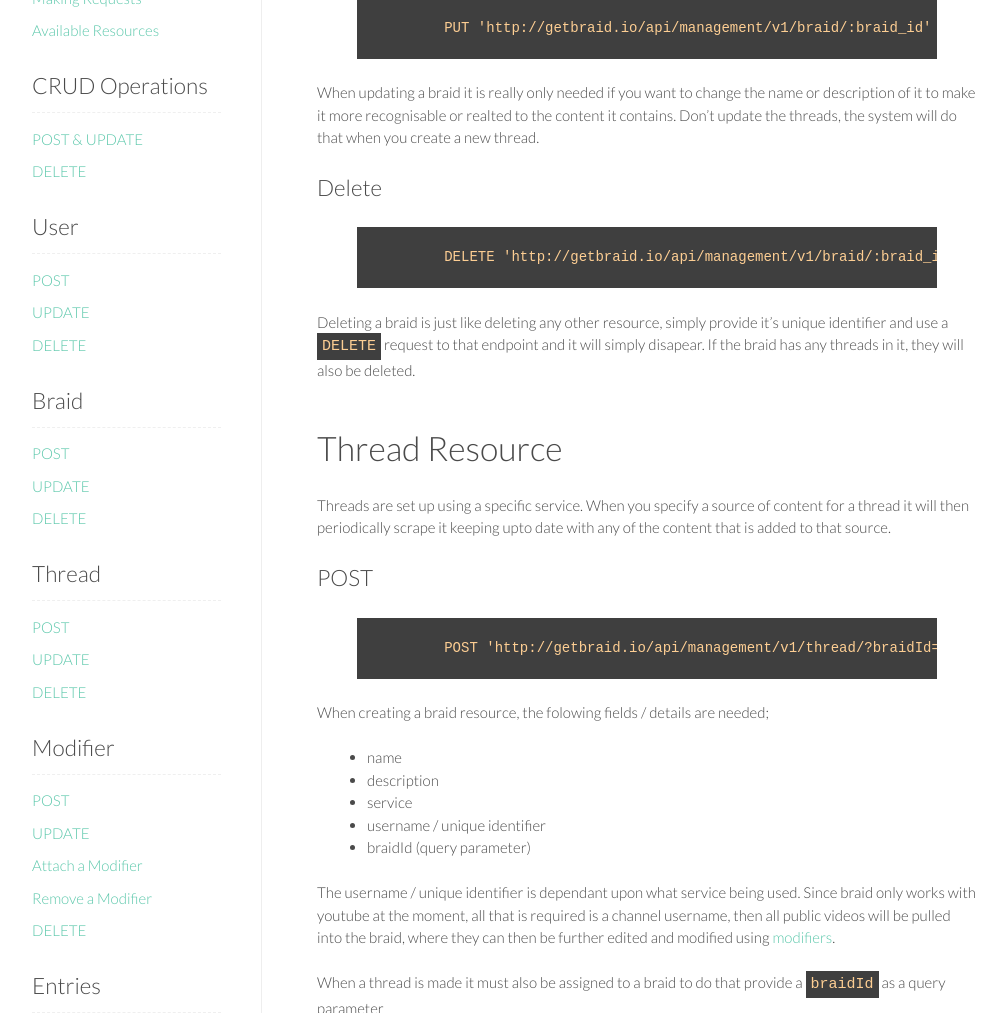
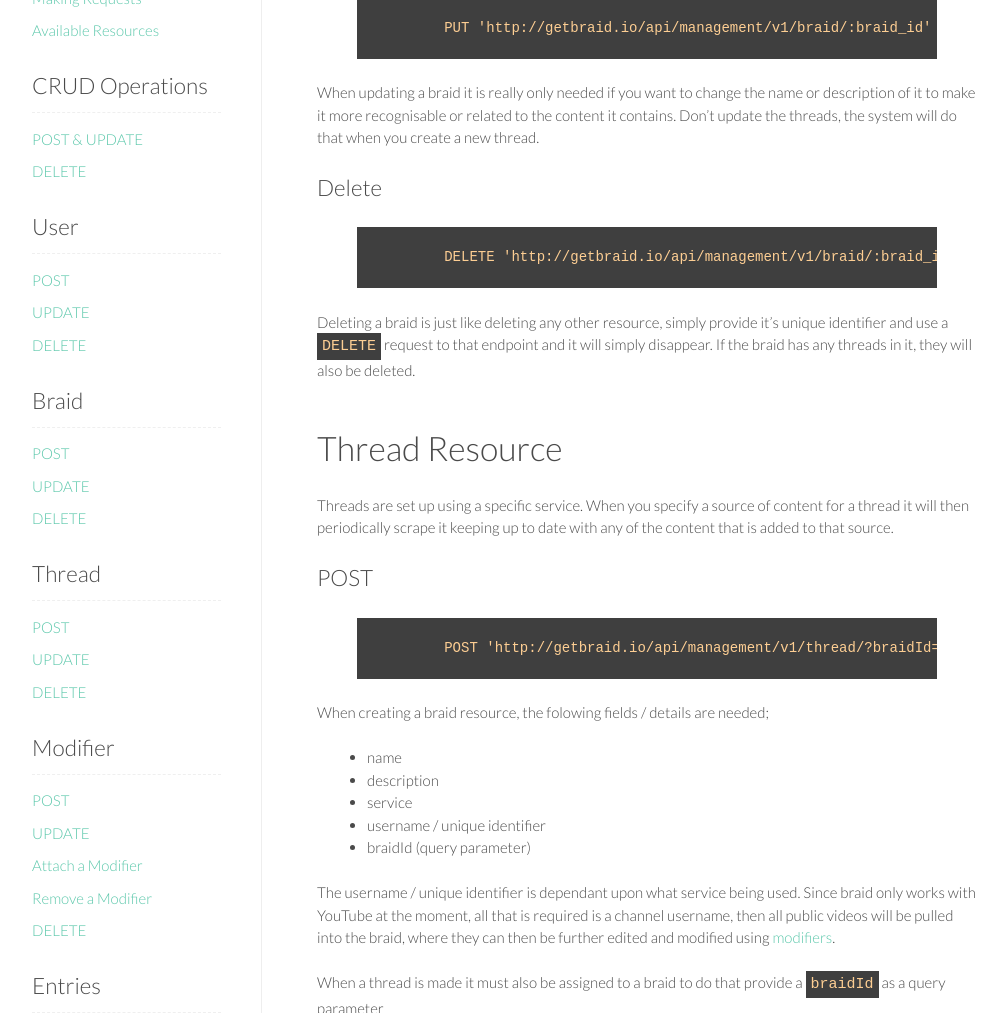
Before and after one commit to birdyboy18/braid-docs, a Jekyll site: the page built from src/management-api.md, in a window 1280 px wide and 1400 px high, scrolled down 5632 px. Shown: the part 177-1190 px from the top of the window, without its empty margins (118-1124 px from the left). Built offline with Jekyll 4.4.1, drawn with Linux system fonts in a browser that asks for light colours; nearby versions of some CDN libraries; some of the changed text lies outside the part shown.

Commit message:
updated content and config

```diff
--- a/src/_config.yml
+++ b/src/_config.yml
@@ -1,12 +1,12 @@
 # Site settings
-title: Your awesome title
-email: your-email@domain.com
+title: Braid.io Documentation
+email: paulbird1993@gmail.com
 description: > # this means to ignore newlines until "baseurl:"
   Write an awesome description for your new site here. You can edit this
   line in _config.yml. It will appear in your document head meta (for
   Google search results) and in your feed.xml site description.
-baseurl: "" # the subpath of your site, e.g. /blog/
-url: "http://yourdomain.com" # the base hostname & protocol for your site
+baseurl: "/docs/" # the subpath of your site, e.g. /blog/
+url: "http://getbraid.io" # the base hostname & protocol for your site
 twitter_username: jekyllrb
 github_username:  jekyll
 
--- a/src/_includes/head.html
+++ b/src/_includes/head.html
@@ -6,7 +6,7 @@
   <title>{% if page.title %}{{ page.title }}{% else %}{{ site.title }}{% endif %}</title>
   <meta name="description" content="{% if page.excerpt %}{{ page.excerpt | strip_html | strip_newlines | truncate: 160 }}{% else %}{{ site.description }}{% endif %}">
 
-  <link rel="stylesheet" href="{{ "/css/style.css" | prepend: site.baseurl }}">
+  <link rel="stylesheet" href="{{ "css/style.css" | prepend: site.baseurl }}">
   <link rel="canonical" href="{{ page.url | replace:'index.html','' | prepend: site.baseurl | prepend: site.url }}">
   <link rel="alternate" type="application/rss+xml" title="{{ site.title }}" href="{{ "/feed.xml" | prepend: site.baseurl | prepend: site.url }}" />
 </head>
--- a/src/_includes/header.html
+++ b/src/_includes/header.html
@@ -1,15 +1,15 @@
 <header class="header">
   <div class="container">
     <div class="logo left">
-      <img src="/assets/images/logo-big@2x.png">
+      <img src="assets/images/logo-big@2x.png">
     </div>
     <nav class="right">
       <ul>
         <li>
-          <a href="/" {% if page.url == '/index.html' %}class="current"{% endif %}>Delivery API</a>
+          <a href="{{ site.baseurl }}" {% if page.url == '/index.html' %}class="current"{% endif %}>Delivery API</a>
         </li>
         <li>
-          <a href="/management-api.html" {% if page.url == '/management-api.html' %}class="current"{% endif %}>Management API</a>
+          <a href="{{ site.baseurl}}management-api.html" {% if page.url == '/management-api.html' %}class="current"{% endif %}>Management API</a>
         </li>
         <li><a href="#">Examples</a></li>
       </ul>
--- a/src/management-api.md
+++ b/src/management-api.md
@@ -74,7 +74,7 @@
 - lastName
 - password
 
-As an example of a request lets submit a post request using javascript. For brevity lets assume you have an ajax library of choice. I'm going to use superagent.
+As an example of a request lets submit a post request using javascript. For brevity lets assume you have an AJAX library of choice. I'm going to use [SuperAgent](http://visionmedia.github.io/superagent/).
 
 {% highlight javascript %}
 
@@ -96,7 +96,7 @@
 
 {% endhighlight %}
 
-If all is successful you should end up with a response that looks like the following, that user now exists within braid and you can use that to start creating braids and doing all the cool things it lets you do. However you don't have to create a user this way you can just use the signup form at [getbraid.io](http://getbraid.io).
+If all is successful you should end up with a response that looks like the following, that user now exists within braid and you can use that to start creating braids and doing all the cool things it lets you do. However you don’t have to create a user this way you can just use the signup form at [getbraid.io](http://getbraid.io).
 
 {% highlight json %}
 {
@@ -183,7 +183,7 @@
 
 ## Braid Resource
 
-A braid resource is what you use to expose threads of content, a braid is a handy way of grouping related threads of content together from different places but allow you to tie it all in and expose at one point.
+A braid resource is what you use to expose threads of content. A braid is a handy way of grouping related threads of content together from different places but allow you to tie it all in and expose at one point.
 
 A braid doesn't need much to be made, jsut a name and a description.
 
@@ -241,7 +241,7 @@
 
 {% endhighlight %}
 
-When updating a braid it is really only needed if you want to change the name or description of it to make it more recognisable or realted to the content it contains. Don't update the threads, the system will do that when you create a new thread.
+When updating a braid it is really only needed if you want to change the name or description of it to make it more recognisable or related to the content it contains. Don’t update the threads, the system will do that when you create a new thread.
 
 ### Delete
 
@@ -251,11 +251,11 @@
 
 {% endhighlight %}
 
-Deleting a braid is just like deleting any other resource, simply provide it's unique identifier and use a `DELETE` request to that endpoint and it will simply disapear. If the braid has any threads in it, they will also be deleted.
+Deleting a braid is just like deleting any other resource, simply provide it’s unique identifier and use a `DELETE` request to that endpoint and it will simply disappear. If the braid has any threads in it, they will also be deleted.
 
 ## Thread Resource
 
-Threads are set up using a specific service. When you specify a source of content for a thread it will then periodically scrape it keeping upto date with any of the content that is added to that source.
+Threads are set up using a specific service. When you specify a source of content for a thread it will then periodically scrape it keeping up to date with any of the content that is added to that source.
 
 ### POST
 
@@ -273,7 +273,7 @@
 - username / unique identifier
 - braidId (query parameter)
 
-The username / unique identifier is dependant upon what service being used. Since braid only works with youtube at the moment, all that is required is a channel username, then all public videos will be pulled into the braid, where they can then be further edited and modified using [modifiers](#modifier-resource).
+The username / unique identifier is dependant upon what service being used. Since braid only works with YouTube at the moment, all that is required is a channel username, then all public videos will be pulled into the braid, where they can then be further edited and modified using [modifiers](#modifier-resource).
 
 When a thread is made it must also be assigned to a braid to do that provide a `braidId` as a query parameter
 
@@ -356,13 +356,13 @@
 
 {% endhighlight %}
 
-To delete a thread, simply provide it's `_id` and hit the API endpoint. The system will take care of the rest. That includes removing the reference from the braid and deleting any entries it had scraped from the source.
+To delete a thread, simply provide its `_id` and hit the API endpoint. The system will take care of the rest. That includes removing the reference from the braid and deleting any entries it had scraped from the source.
 
 ## Modifier Resource
 
-Modifiers are applied to threads. The system will loop through every entry in the thread you've attached a modifier to and then attach the modifier to the entries. To do this there is an additional API endpoint to hit that will help with this.
+Modifiers are applied to threads. The system will loop through every entry in the thread you’ve attached a modifier to, and then attach the modifier to the entries. To do this there is an additional API endpoint to hit that will help with this.
 
-Currently there is only one type of modifier, it is know as a collection type modifier and allows you to group simiilar entries in a thread together.
+Currently there is only one type of modifier, it is know as a collection type modifier and allows you to group similar entries in a thread together.
 
 The same modifier can be applied to multiple threads.
 
@@ -437,9 +437,9 @@
 
 To update a modifier, then simply send the required changes to the API endpoint above. This is really only useful for updating the name and description.
 
-If you're trying to change the type of modifier or change the slug then it's best to delete it and then make a new one.
+If you’re trying to change the type of modifier or change the slug then it’s best to delete it and then make a new one.
 
-If you're trying to add new terms to a collection type modifier. It's best to update an entry within a thread that has had that modifier applied to it. This is because when the terms for a specific entry are updated, the term is also added to the related modifier automatically. See [entries](#entries-resource) for more info.
+If you’re trying to add new terms to a collection type modifier. It’s best to update an entry within a thread that has had that modifier applied to it. This is because when the terms for a specific entry are updated, the term is also added to the related modifier automatically. See [entries](#entries-resource) for more info.
 
 ## Attach a Modifier
 
@@ -449,7 +449,7 @@
 
 {% endhighlight %}
 
-When you want to attach a modifier to a thread, use this url. Replace the id's with the desired id's and then the system will then add refrences to each resource automatically. The system will also apply the correct modifer meta data to the modifiers property of each entry in the thread.
+When you want to attach a modifier to a thread, use this url. Replace the IDs with the desired IDs and then the system will add references to each resource automatically. The system will also apply the correct modifier meta data to the modifiers property of each entry in the thread.
 
 To make it clearer here is an example.
 
@@ -513,7 +513,7 @@
 
 {% endhighlight %}
 
-You also have the ability to remove a modifer from a thread, in a similar way to how you attach one. Once this is run, the system will automatically loop through the entries and remove the modifier from them, leaving no trace that a modifier had even been applied to them in the first place.
+You also have the ability to remove a modifier from a thread, in a similar way to how you attach one. Once this is run, the system will automatically loop through the entries and remove the modifier from them, leaving no trace that a modifier had even been applied to them in the first place.
 
 ### DELETE
 
@@ -527,7 +527,7 @@
 
 ## Entries Resource
 
-An entry varies in the data that it has, the system tries it's best to put the data in the most standard format possible, to make it easier to access common data properties.
+An entry varies in the data that it has, the system tries it’s best to put the data in the most standard format possible. To make it easier to access common data properties.
 
 An entry is created based on the service it was pulled from and is automatically filled with the data scraped from the source.
 
@@ -543,9 +543,9 @@
 
 {% endhighlight %}
 
-To update an entry it follows the same specification as all the other update routes. The difference is that when you update an entry you're normally trying to update the part where you applied the modifier.
+To update an entry it follows the same specification as all the other update routes. The difference is that when you update an entry you’re normally trying to update the part where you applied the modifier.
 
-To do that you need to make sure you select the following properties to update, since only one modifier type exists at the moment. You would want to update the terms of a collection type. You'd need to update the following.
+To do that you need to make sure you select the following properties to update. Since only one modifier type exists at the moment. You would want to update the terms of a collection type. You’d need to update the following.
 
 - modifier_slug
 - modifier_term
@@ -630,9 +630,9 @@
 
 ### DELETE
 
-There isn't really a proper way to delete an entry since if you did, it would simply, get re-added on the next scrape by the system.
+There isn’t really a proper way to delete an entry since if you did, it would simply get re-added on the next scrape by the system.
 
-To stop an entry from appearing in results, there is a handy active property, if you set that to false, then only entries that have active set to true can be returned.
+To stop an entry from appearing in results, there is a handy active property. If you set that to false, then only entries that have active set to true can be returned.
 
 ## Finished
 
```
Also changed, not shown: other parts of src/management-api.md (+13 -13 lines).
